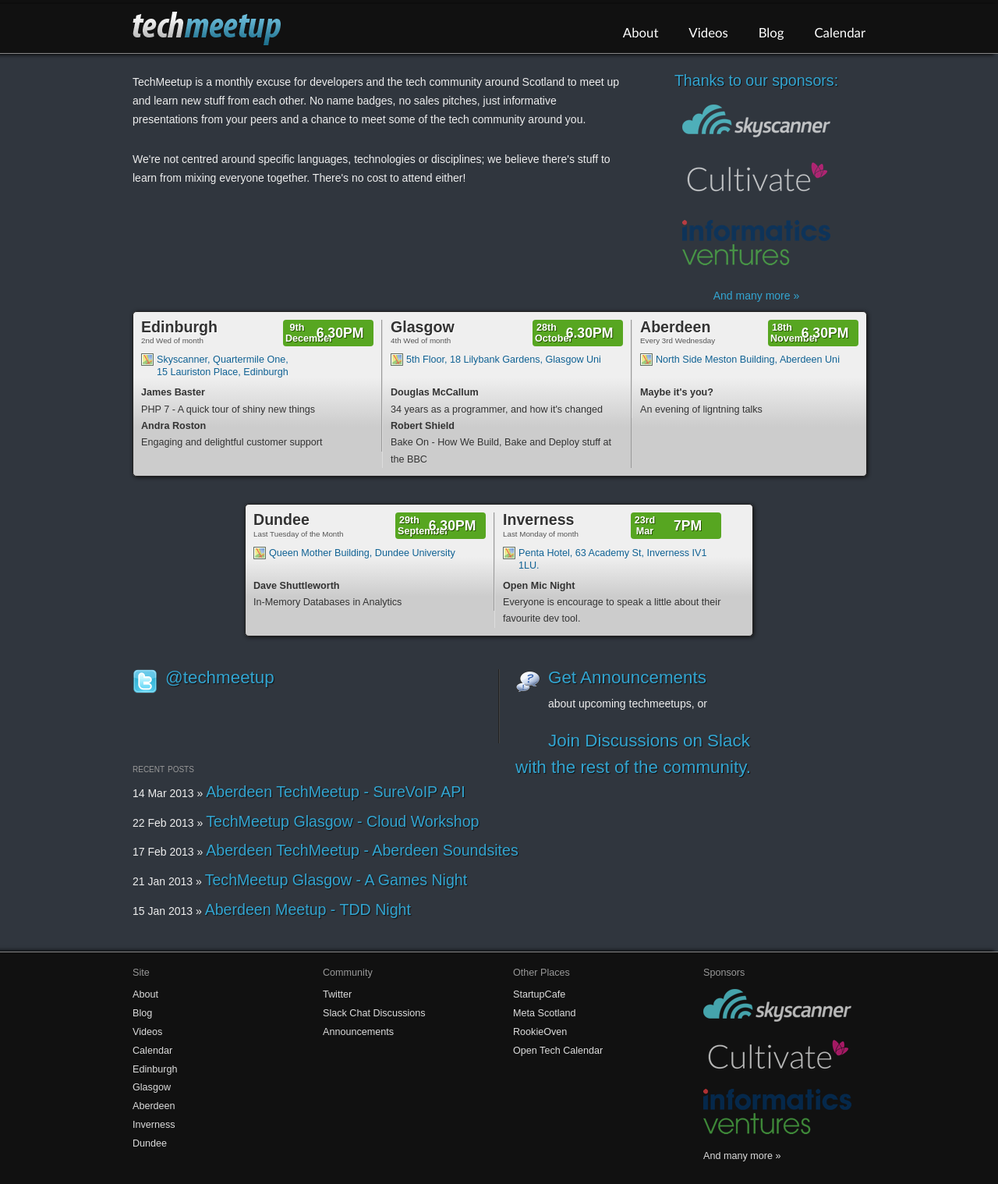
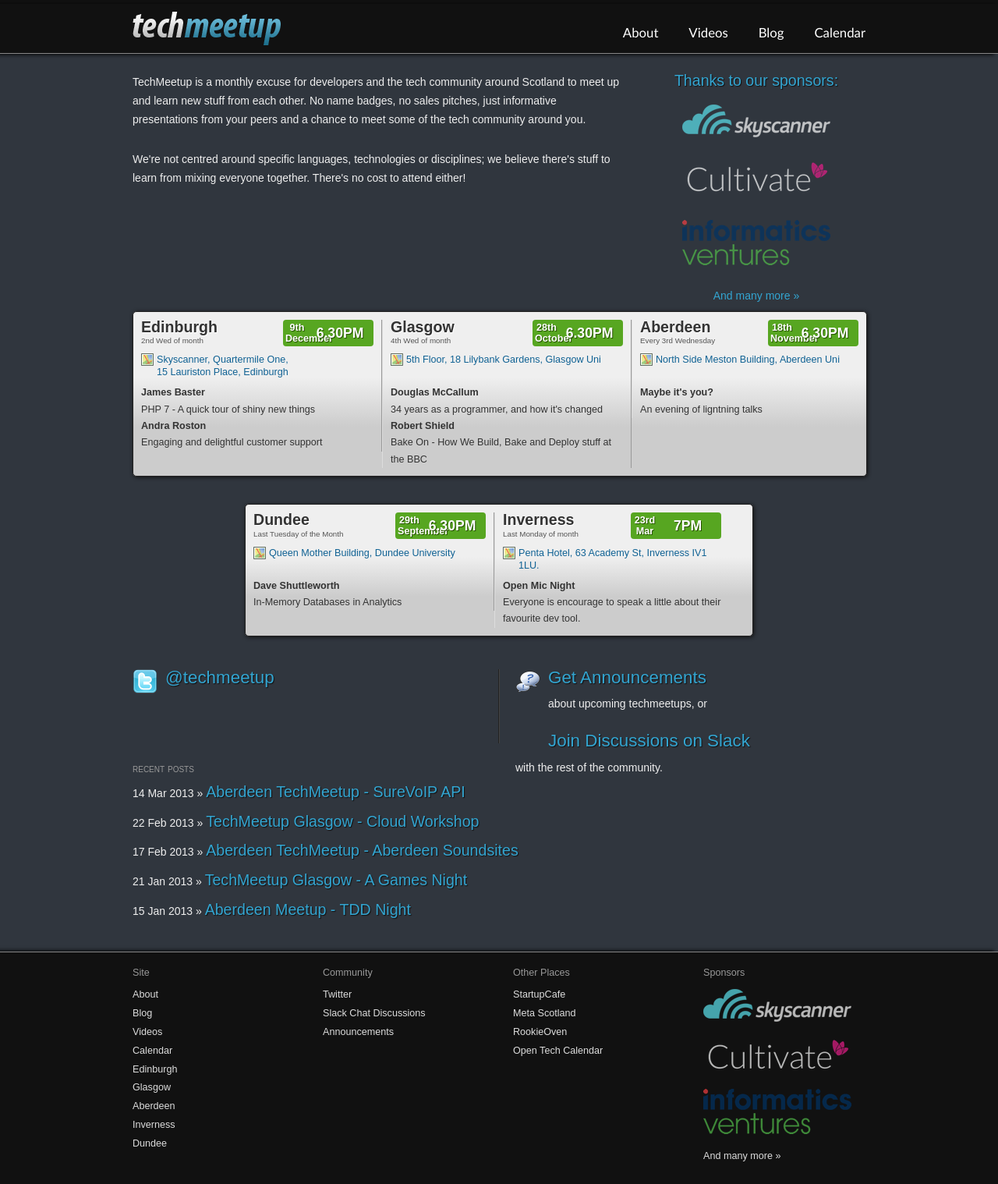
Before and after one commit to techmeetup/techmeetup.co.uk, a Jekyll site: the page built from index.html, in a window 1280 px wide. Shown: the whole page at 78% size. Built offline with Jekyll 4.4.1, drawn with Linux system fonts in a browser that asks for light colours.

Commit message:
Added missing </h3> tag.

```diff
--- a/index.html
+++ b/index.html
@@ -159,7 +159,7 @@
     <h3><a href="http://groups.google.com/group/techmeetup?pli=1">
       Get Announcements</a></h3> about upcoming techmeetups, or <br /><br />
     <h3><a href="http://techmeetup.herokuapp.com/">
-      Join Discussions on Slack</a><h3> with the rest of the community.
+      Join Discussions on Slack</a></h3> with the rest of the community.
   </div>
 </div>
 
```
